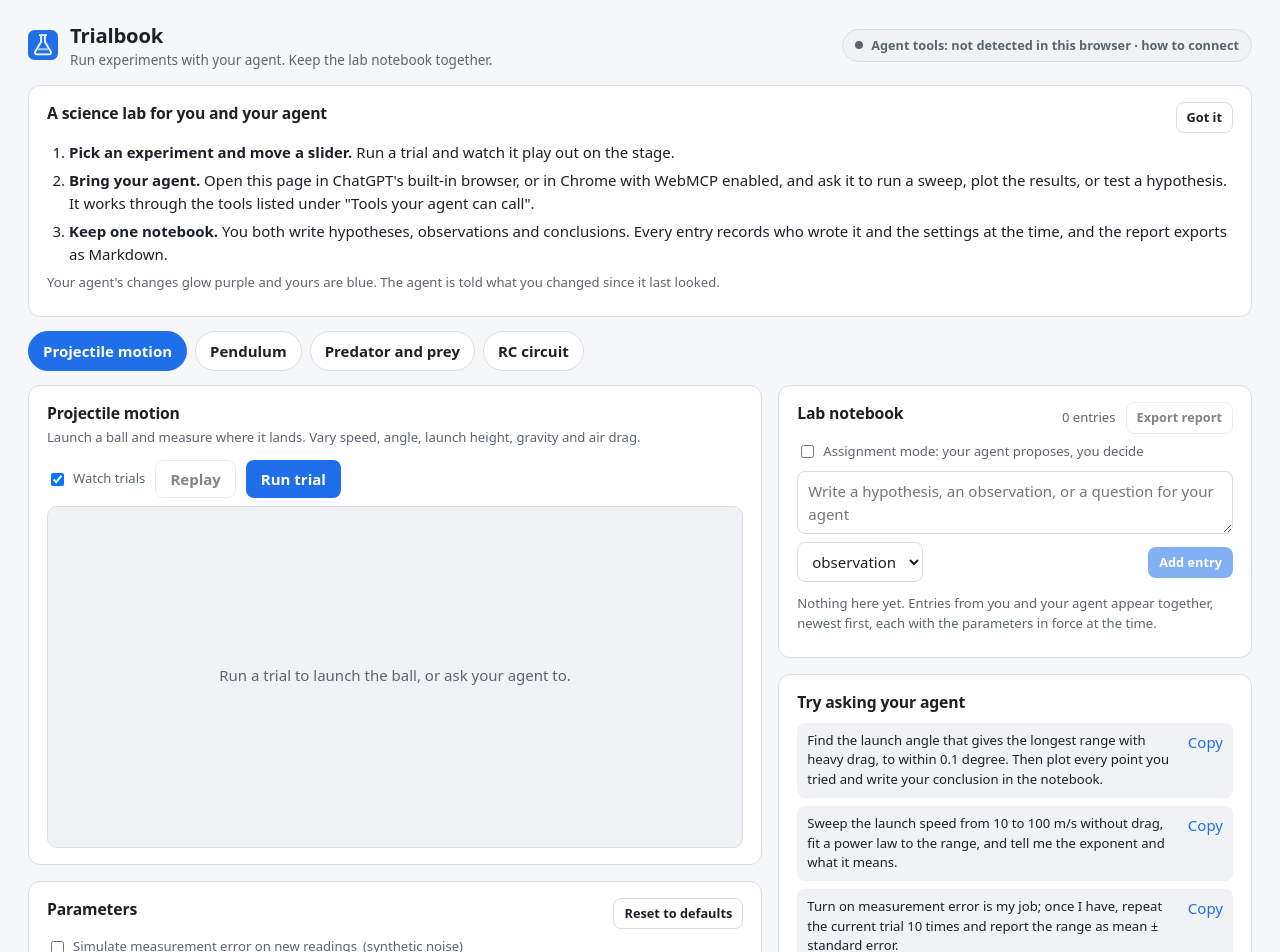
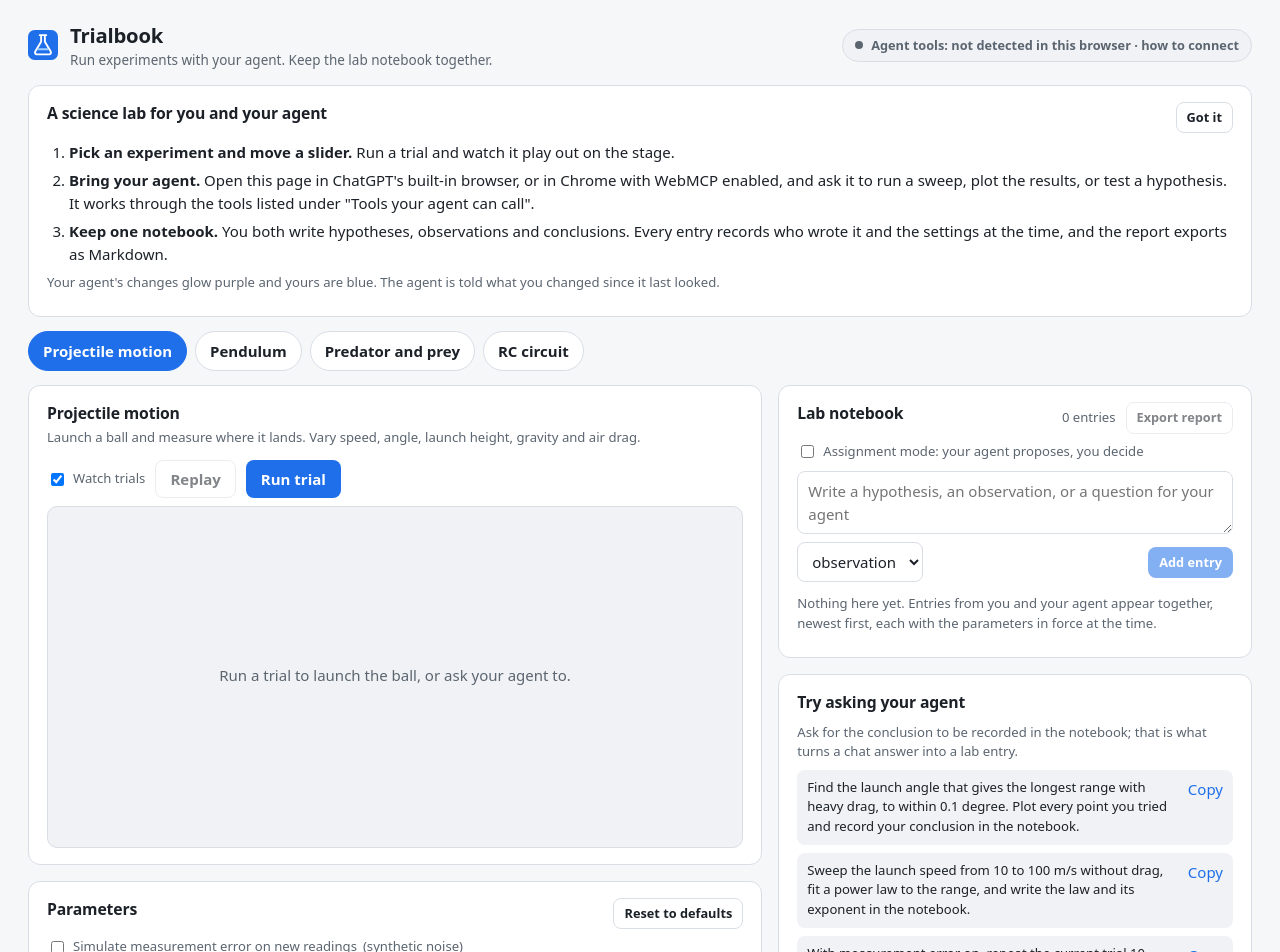
Before and after one commit to minewefu/trialbook, a React (Vite) app: page / in a window 1280 px wide. Shown: the top 952 px of the page. Built offline with nearby package versions, Linux system fonts and the light colour scheme.

Commit message:
Steer agent conclusions into the notebook

```diff
--- a/src/components/Notebook.tsx
+++ b/src/components/Notebook.tsx
@@ -98,6 +98,15 @@ export function Notebook() {
   );
 }
 
+/** Time for today's entries; date and time for older ones, so yesterday's 07:00 cannot look newer than today's 06:50. */
+function whenLabel(ts: number): string {
+  const d = new Date(ts);
+  const now = new Date();
+  const sameDay = d.getFullYear() === now.getFullYear() && d.getMonth() === now.getMonth() && d.getDate() === now.getDate();
+  const time = d.toLocaleTimeString([], { hour: '2-digit', minute: '2-digit' });
+  return sameDay ? time : `${d.toLocaleDateString([], { month: 'short', day: 'numeric' })} ${time}`;
+}
+
 function statusBadge(entry: NotebookEntry) {
   if (!entry.status) return null;
   const label = entry.status === 'pending' ? 'proposed' : entry.status === 'accepted' ? (entry.edited ? 'accepted, edited' : 'accepted') : 'rejected';
@@ -129,7 +138,7 @@ function NoteItem({
         <span className={`badge badge-kind kind-${entry.kind}`}>{entry.kind}</span>
         {statusBadge(entry)}
         <span className="muted small">
-          {new Date(entry.ts).toLocaleTimeString([], { hour: '2-digit', minute: '2-digit' })}
+          {whenLabel(entry.ts)}
           {entry.edited && !entry.status ? ' · edited' : ''}
         </span>
         <span className="spacer" />
--- a/src/components/PromptIdeas.tsx
+++ b/src/components/PromptIdeas.tsx
@@ -4,27 +4,27 @@ import { useLab } from '../store';
 
 const PROMPTS: Record<ExperimentId, string[]> = {
   projectile: [
-    'Find the launch angle that gives the longest range with heavy drag, to within 0.1 degree. Then plot every point you tried and write your conclusion in the notebook.',
-    'Sweep the launch speed from 10 to 100 m/s without drag, fit a power law to the range, and tell me the exponent and what it means.',
-    'Turn on measurement error is my job; once I have, repeat the current trial 10 times and report the range as mean ± standard error.',
-    'What did I change on the sliders? Predict the effect, then run a trial to check.',
+    'Find the launch angle that gives the longest range with heavy drag, to within 0.1 degree. Plot every point you tried and record your conclusion in the notebook.',
+    'Sweep the launch speed from 10 to 100 m/s without drag, fit a power law to the range, and write the law and its exponent in the notebook.',
+    'With measurement error on, repeat the current trial 10 times and record the range as mean ± standard error in the notebook.',
+    'What did I change on the sliders? Predict the effect, run a trial to check, and note the result.',
   ],
   pendulum: [
-    'Sweep the length from 0.25 to 4 m in 8 steps, fit a power law to the period, and tell me the exponent. Does it match 2π√(L/g)?',
-    'Does the period depend on the release angle? Sweep the angle from 5 to 170 degrees, plot the period, and compare it with the small-angle formula in the notebook.',
-    'With measurement error on, sweep the length with 3 repeats per value, plot the period with error bars, and fit the law to the means.',
-    'What did I change on the sliders? Predict the effect on the period, then run a trial to check.',
+    'Sweep the length from 0.25 to 4 m in 8 steps, fit a power law to the period, and record the exponent and what it means in the notebook.',
+    'Does the period depend on the release angle? Sweep the angle from 5 to 170 degrees, plot the period, and write your conclusion against the small-angle formula in the notebook.',
+    'With measurement error on, sweep the length with 3 repeats per value, plot the period with error bars, fit the law to the means, and record it.',
+    'What did I change on the sliders? Predict the effect on the period, run a trial to check, and note the result.',
   ],
   predator_prey: [
-    'Sweep the predator death rate from 0.3 to 1.2 and fit a line to the mean prey population. What does the slope tell you about the equilibrium?',
-    'Write a hypothesis about what happens to the prey minimum when predation doubles, then test it with a sweep and plot the result.',
-    'Find the predator death rate that maximises the cycle length within the allowed range, then explain the trend.',
+    'Sweep the predator death rate from 0.3 to 1.2, fit a line to the mean prey population, and record what the slope says about the equilibrium.',
+    'Write a hypothesis about what happens to the prey minimum when predation doubles, test it with a sweep, plot it, and record your conclusion.',
+    'Find the predator death rate that maximises the cycle length within the allowed range, then record the trend in the notebook.',
   ],
   rc_circuit: [
-    'Sweep the resistance from 1 to 50 kΩ in 6 steps and fit a line to the time constant. What does the slope tell you about the capacitance?',
-    'Switch to discharge, run one trial, then fit an exponential to that trial\'s voltage curve and read the time constant from the fit.',
-    'Does the supply voltage change the time constant? Write a hypothesis first, then sweep it from 3 to 24 V and check.',
-    'What did I change on the sliders? Predict the effect on the charging curve, then run a trial to check.',
+    'Sweep the resistance from 1 to 50 kΩ in 6 steps, fit a line to the time constant, and record what the slope says about the capacitance.',
+    'Switch to discharge, run one trial, fit an exponential to that trial\'s voltage curve, and record the time constant you read from the fit.',
+    'Does the supply voltage change the time constant? Write a hypothesis first, sweep it from 3 to 24 V, and record your conclusion.',
+    'What did I change on the sliders? Predict the effect on the charging curve, run a trial to check, and note the result.',
   ],
 };
 
@@ -47,11 +47,12 @@ export function PromptIdeas() {
       <header className="card-head">
         <h2>Try asking your agent</h2>
       </header>
+      <p className="muted small">
+        Ask for the conclusion to be recorded in the notebook; that is what turns a chat answer into a lab entry
+        {assignmentMode ? ', and in assignment mode into a proposal for you to accept or reject' : ''}.
+      </p>
       {assignmentMode && (
-        <p className="muted small">
-          Assignment mode is on: write your hypothesis in the notebook first, then ask. Your agent's conclusions will
-          arrive as proposals for you to accept or reject.
-        </p>
+        <p className="muted small">Assignment mode is on: write your hypothesis in the notebook first, then ask.</p>
       )}
       <ul className="prompts">
         {prompts.map((prompt, index) => (
--- a/src/tools/experiment.ts
+++ b/src/tools/experiment.ts
@@ -41,6 +41,13 @@ function compose(parts: string[], limit = 500): string {
     out = next;
   }
   return out;
+}
+
+/** Every batch result ends by steering the agent to the notebook, most firmly in assignment mode. */
+export function recordHint(next: string): string {
+  return useLab.getState().assignmentMode
+    ? `${next} Assignment mode: finish by recording your conclusion with notebook_add_entry (kind "conclusion") so the person can accept, edit or reject it; a conclusion given only in chat does not count.`
+    : `${next} Then record the conclusion with notebook_add_entry so it lives in the shared notebook, not only in chat.`;
 }
 
 function statistics(def: ExperimentDef, trials: Trial[]) {
@@ -221,7 +228,9 @@ export function experimentTools(def: ExperimentDef): ToolDef[] {
           summary,
           rows: rows.slice(0, n),
           ...(rows.length > n ? { more_rows: `get_results with sweep_id ${sweep.id}` } : {}),
-          hint: `Call plot_results with sweep_id "${sweep.id}" and a measurement key to chart it${repeats > 1 ? ' with error bars' : ''}, fit_model to find the law, then notebook_add_entry to record the conclusion.`,
+          hint: recordHint(
+            `Call plot_results with sweep_id "${sweep.id}" and a measurement key to chart it${repeats > 1 ? ' with error bars' : ''}, and fit_model to find the law.`,
+          ),
         });
         return fitToBudget(build, Math.min(rows.length, MAX_SWEEP_ROWS), 1350, Math.min(rows.length, 2)).value;
       },
@@ -261,7 +270,7 @@ export function experimentTools(def: ExperimentDef): ToolDef[] {
           parameters: s.paramsFor(d.id),
           statistics: statistics(d, trials),
           trial_ids: trials.length > 2 ? [trials[0].id, `… ${trials.length - 2} more`, trials[trials.length - 1].id] : trials.map((t) => t.id),
-          hint: 'Report a value as mean ± standard error. Two settings differ meaningfully when their means are several standard errors apart.',
+          hint: recordHint('Report each value as mean ± standard error; two settings differ meaningfully when their means are several standard errors apart.'),
         };
       },
     },
@@ -332,7 +341,7 @@ export function experimentTools(def: ExperimentDef): ToolDef[] {
             ? { at_bound: result.atBound, note: `The best value sits at the ${result.atBound} end of the range, so the true optimum may lie outside it or the response is monotonic.` }
             : {}),
           caveat: 'Golden-section search assumes one peak or valley in the range.',
-          hint: `plot_results with sweep_id "${result.sweep.id}" shows every point tried; record the optimum with notebook_add_entry.`,
+          hint: recordHint(`plot_results with sweep_id "${result.sweep.id}" shows every point tried.`),
         };
       },
     },
--- a/src/tools/global.ts
+++ b/src/tools/global.ts
@@ -473,14 +473,16 @@ export const GLOBAL_TOOLS: ToolDef[] = [
         chart_id: chart.id,
         ...summary,
         ...(candidates ? { candidates_r2: candidates } : {}),
-        hint: 'The fitted curve is drawn on the chart. Record the law and its R² with notebook_add_entry.',
+        hint: useLab.getState().assignmentMode
+          ? 'The fitted curve is drawn on the chart. Assignment mode: record the law and its R² with notebook_add_entry (kind "conclusion") so the person can accept, edit or reject it.'
+          : 'The fitted curve is drawn on the chart. Record the law and its R² with notebook_add_entry so it lives in the notebook, not only in chat.',
       };
     },
   },
   {
     name: 'notebook_add_entry',
     description:
-      'Write in the shared lab notebook under your own name. Use kind "hypothesis" before testing an idea, "observation" for what a trial or sweep showed, "conclusion" for the answer, and "note" for anything else. In assignment mode a conclusion becomes a proposal the person accepts, edits or rejects. The entry records the open experiment and its parameters.',
+      'Write in the shared lab notebook under your own name; findings belong here, not only in chat. Use kind "hypothesis" before testing an idea, "observation" for what a trial or sweep showed, "conclusion" for the answer, and "note" for anything else. In assignment mode a conclusion becomes a proposal the person accepts, edits or rejects. The entry records the open experiment and its parameters.',
     inputSchema: objectSchema(
       {
         kind: { type: 'string', enum: [...NOTE_KINDS], description: 'Entry type.' },
```
